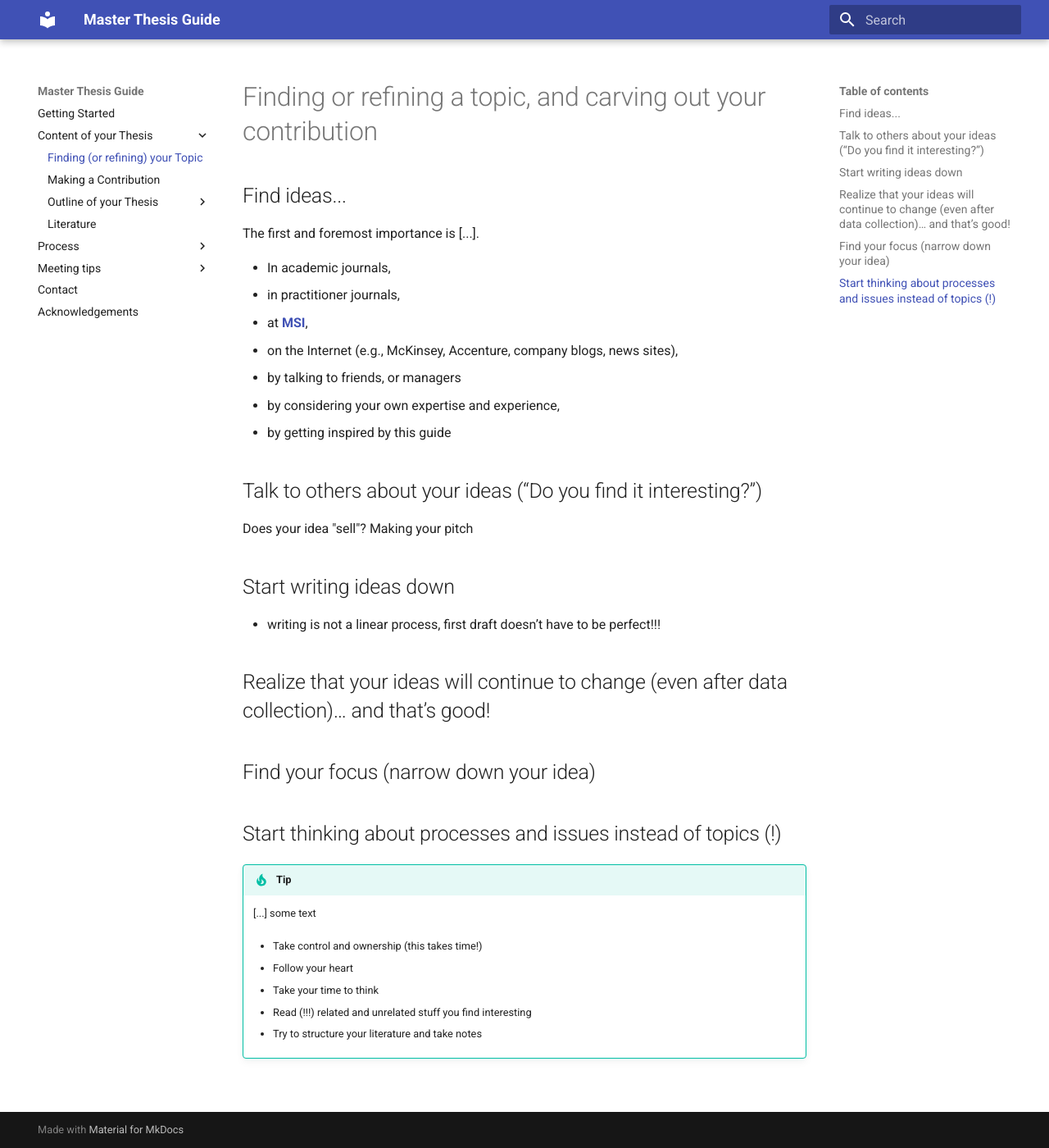
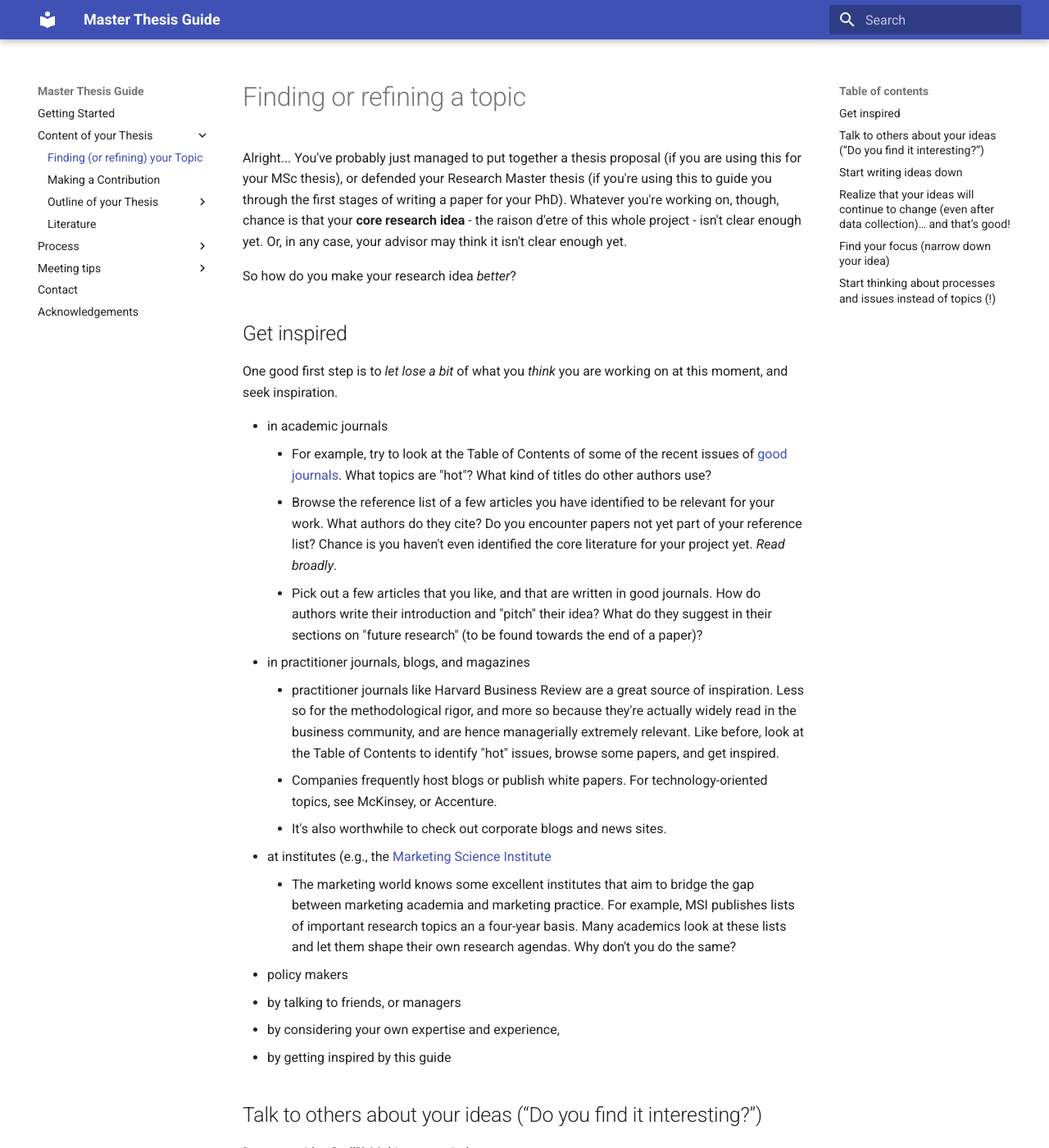
Before and after one commit to hannesdatta/thesis-guide-deprec, an MkDocs documentation site: the page built from docs/content/topic.md, in a window 1280 px wide and 1400 px high. Shown: the whole window at 82% size. Built offline with MkDocs 1.6.1 and Material for MkDocs 9.7.7, drawn with Linux system fonts in a browser that asks for light colours.

Commit message:
first steps with topic search

```diff
--- a/docs/content/topic.md
+++ b/docs/content/topic.md
@@ -1,13 +1,48 @@
-# Finding or refining a topic, and carving out your contribution
+# Finding or refining a topic
 
-## Find ideas...
+Alright... You've probably just managed to put together a thesis proposal
+(if you are using this for your MSc thesis), or defended your Research Master
+thesis (if you're using this to guide you through the first stages of writing
+a paper for your PhD). Whatever you're working on, though, chance is that your
+**core research idea** - the raison d'etre of this whole project - isn't clear
+enough yet. Or, in any case, your advisor may think it isn't clear enough yet.
 
-The first and foremost importance is [...].
+So how do you make your research idea *better*?
 
-* In academic journals,
-* in practitioner journals,
-* at [**MSI**](http://msi.org/),
-* on the Internet (e.g., McKinsey, Accenture, company blogs, news sites),
+## Get inspired
+
+One good first step is to *let lose a bit* of what you *think* you are
+working on at this moment, and seek inspiration.
+
+* in academic journals
+    * For example, try to look at the Table of Contents of some of
+    the recent issues of [good journals](literature.md). What topics
+    are "hot"? What kind of titles do other authors use?
+    * Browse the reference list of a few articles you have identified to be relevant
+    for your work. What authors do they cite? Do you encounter papers not
+    yet part of your reference list? Chance is you haven't even
+    identified the core literature for your project yet. *Read broadly*.
+    * Pick out a few articles that you like, and that are written in
+    good journals. How do authors write their introduction and "pitch" their idea? What do
+    they suggest in their sections on "future research" (to be found
+    towards the end of a paper)?
+* in practitioner journals, blogs, and magazines
+    * practitioner journals like Harvard Business Review are a great
+    source of inspiration. Less so for the methodological rigor, and more
+    so because they're actually widely read in the business community, and are
+    hence managerially extremely relevant. Like before, look at the Table
+    of Contents to identify "hot" issues, browse some papers, and get inspired.
+    * Companies frequently host blogs or publish white papers.
+    For technology-oriented topics, see McKinsey, or Accenture.
+    * It's also worthwhile to check out corporate blogs and news sites.
+* at institutes (e.g., the [Marketing Science Institute](http://msi.org/)
+    * The marketing world knows some excellent institutes that aim to bridge
+    the gap between marketing academia and marketing practice. For example,
+    MSI publishes lists of important research topics an a four-year basis.
+    Many academics look at these lists and let them shape their own research
+    agendas. Why don't you do the same?
+* policy makers
+
 * by talking to friends, or managers
 * by considering your own expertise and experience,
 * by getting inspired by this guide
```
Also changed, not shown: docs/index.md (+6 -9 lines).
